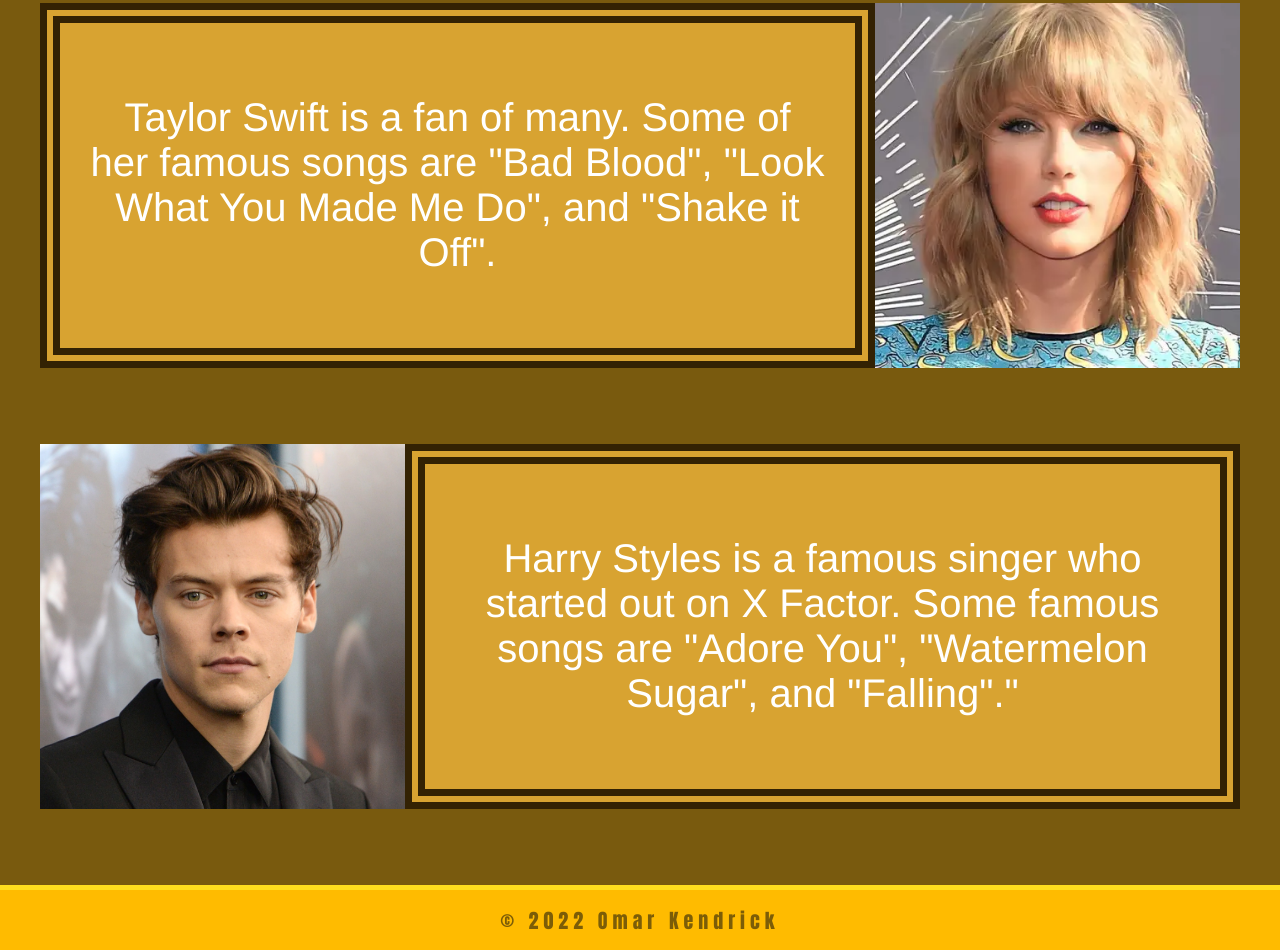
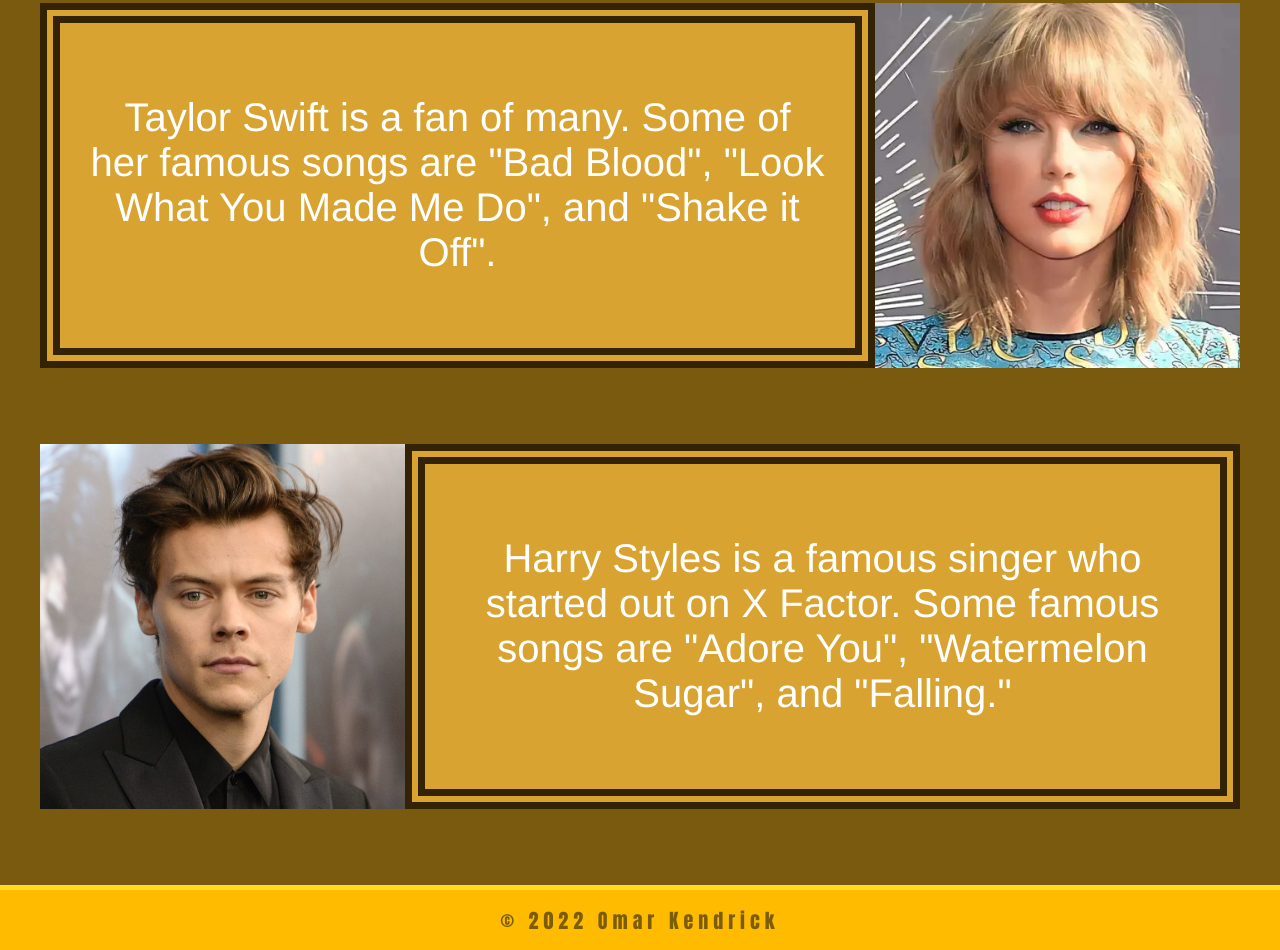
Before and after one commit to okendric/homework-one-N315, a website: page pages/pop/pop.html in a window 1280 px wide. Shown: the part 515-1465 px from the top of the page. Drawn offline with nearby package versions, Linux system fonts and the light colour scheme; files that its build step writes are made by us from their sources; files whose address does not match are found by name.

Commit message:
Update pop.html

```diff
--- a/pages/pop/pop.html
+++ b/pages/pop/pop.html
@@ -35,7 +35,7 @@
           <div class="text3">
             <p>
               Harry Styles is a famous singer who started out on X Factor. Some
-              famous songs are "Adore You", "Watermelon Sugar", and "Falling"."
+              famous songs are "Adore You", "Watermelon Sugar", and "Falling."
             </p>
           </div>
         </div>
```
